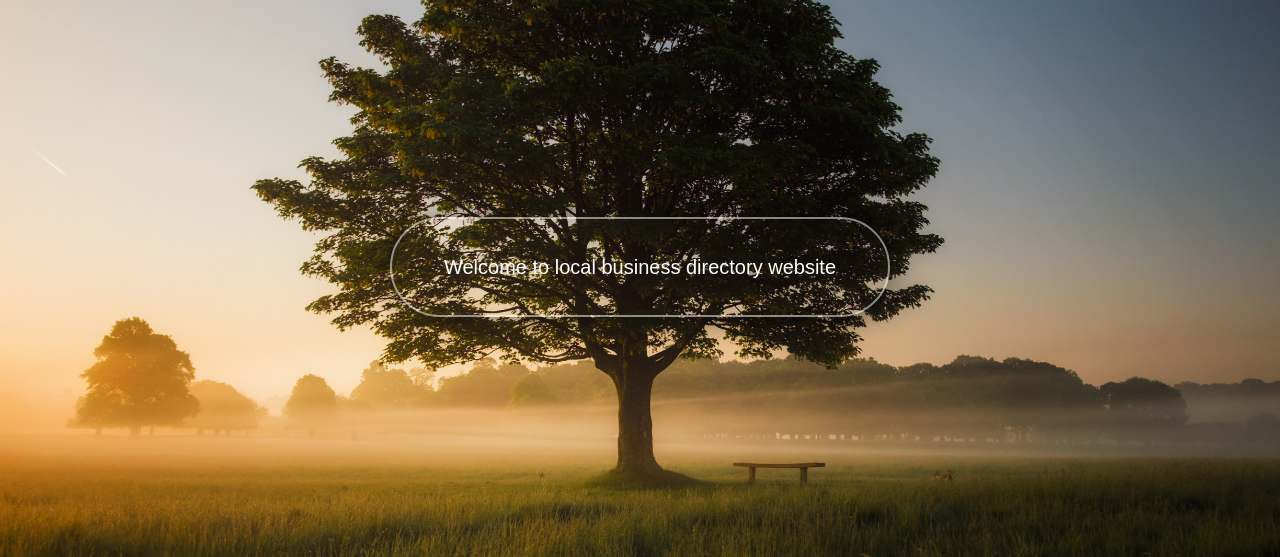
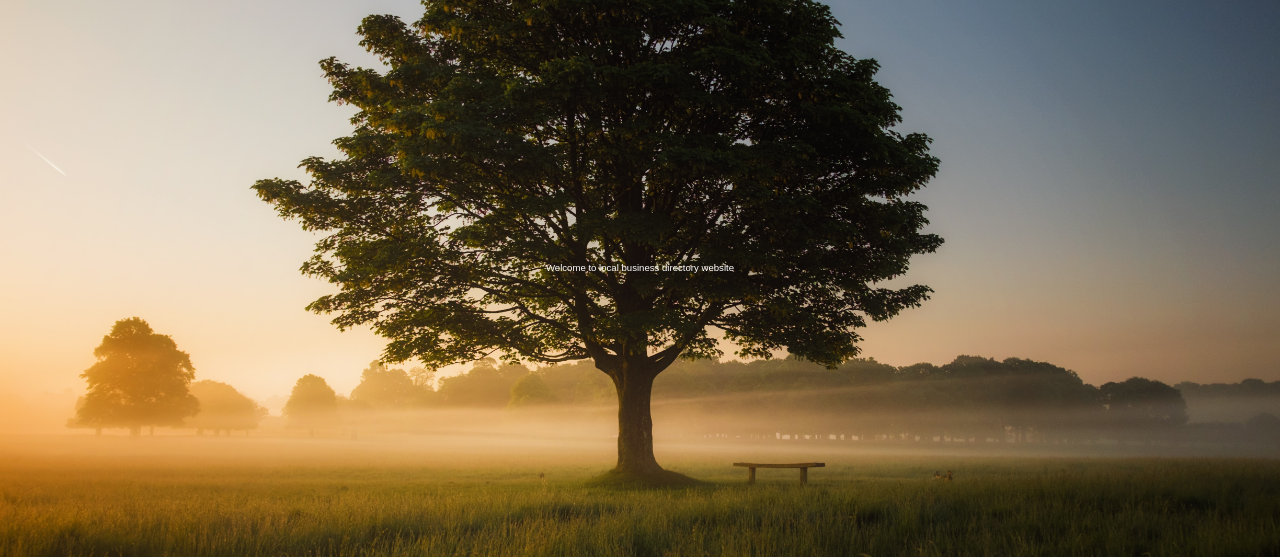
Before and after one commit to nayemuddinn/Local-Business-Directory, a PHP site: page /Actions/dashboard.php in a window 1280 px wide. Shown: the part 133-690 px from the top of the page. Run offline with PHP 8.4, Linux system fonts and the light colour scheme; a stand-in replaces the project's code that opens the database connection.

Commit message:
fixed bugs

```diff
--- a/Actions/Dashboard.php
+++ b/Actions/Dashboard.php
@@ -4,7 +4,7 @@
 <head>
   <meta charset="UTF-8">
   <meta name="viewport" content="width=device-width,initial-scale=1.0">
-  <title>Homepage</title>
+  <title>Dashboard</title>
   <link rel="stylesheet" href="../CSS/login.css">
   <link rel="stylesheet" href="../CSS/home.css">
   <script type="module" src="https://unpkg.com/ionicons@7.1.0/dist/ionicons/ionicons.esm.js"></script>
@@ -22,10 +22,10 @@
       <a href="Customer.html">Customers</a>
       <a href="Profile.html">Profile</a>
     </nav>
-    <a href="login.php"> <button class="btnLogin-popup">Log out</button>
+    <a href="login.php"> <button class="btnLogin-popup">Log out</button></a>
   </header>
 
-  <div class="home-wrapper">
+  <div class="homewrap">
     <p>Welcome to local business directory website</p>
   </div>
 
--- a/Actions/Inventory.php
+++ b/Actions/Inventory.php
@@ -37,7 +37,7 @@
       <a href="Customer.html">Customers</a>
       <a href="Profile.html">Profile</a>
     </nav>
-    <a href="login.php"> <button class="btnLogin-popup">Log out</button>
+    <a href="login.php"> <button class="btnLogin-popup">Log out</button></a>
   </header>
 
   <main style="background-color: aliceblue; width:700px ;border-radius:10px">
--- a/CSS/home.css
+++ b/CSS/home.css
@@ -1,15 +1,3 @@
-.home-wrapper{
-    color: #fff;
-    width: 500px;
-    height:100px;
-    border: 2px solid rgba(255, 255, 255, .5);
-    border-radius: 50px;
-    box-shadow: 0 0 30px rgba(0, 0, 0, .5);
-    display: flex;
-    font-size: 20px;
-
-}
-
 .navigation a {
     position: relative;
     font-size: 1.7em;
@@ -59,3 +47,7 @@
     color: black;
 
 }
+
+.homewrap{
+ color: #fff;
+}
--- a/CSS/login.css
+++ b/CSS/login.css
@@ -78,21 +78,6 @@ header {
     align-items: center;
 
 }
-
-.home-wrapper {
-    color: #fff;
-    position: relative;
-    width: 400px;
-    height: 100px;
-    border: 2px solid rgba(255, 255, 255, .5);
-    border-radius: 20px;
-    box-shadow: 0 0 30px rgba(0, 0, 0, .5);
-    display: flex;
-    justify-content: center;
-    align-items: center;
-
-}
-
 
 
 .login-wrapper .form-box {
@@ -189,8 +174,6 @@ header {
     margin: 25px;
     padding-left: 30px;
 
-
-
 }
 
 
@@ -219,3 +202,32 @@ header {
     background: #fff;
     color: black;
 }
+
+.message{
+    color:#ffffff;
+    font-size: 1.6em;
+    font-weight: 200px;
+    margin-left: 400px;
+    padding-right: 150px;
+}
+
+.GoBack-btn
+{
+    width: 100px;
+    height: 30px;
+    background: transparent;
+    border: 2px solid white;
+    outline: none;
+    border-radius: 6px;
+    cursor: pointer;
+    font-size: 1.2em;
+    color: whitesmoke;
+    font-weight: 500;
+    margin-right: 400px;
+}
+
+
+.GoBack-btn:hover {
+    background: #fff;
+    color: black;
+}
```
Also changed, not shown: Actions/Dashboard.html (added, +31 -0 lines), Actions/Login.php (+4 -3 lines).
